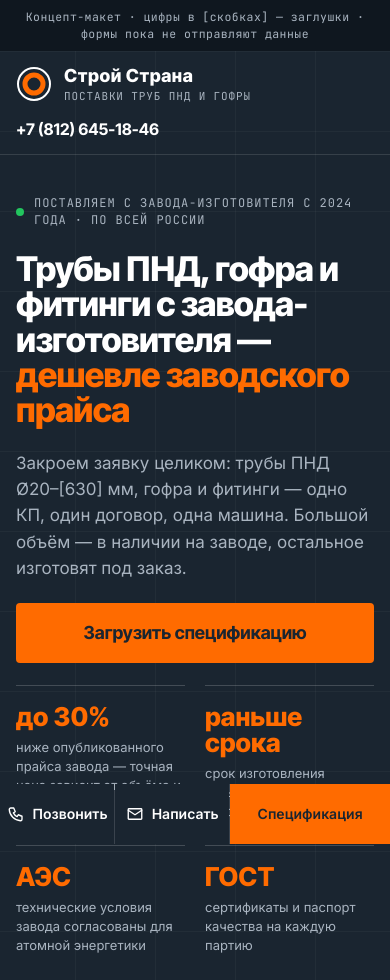
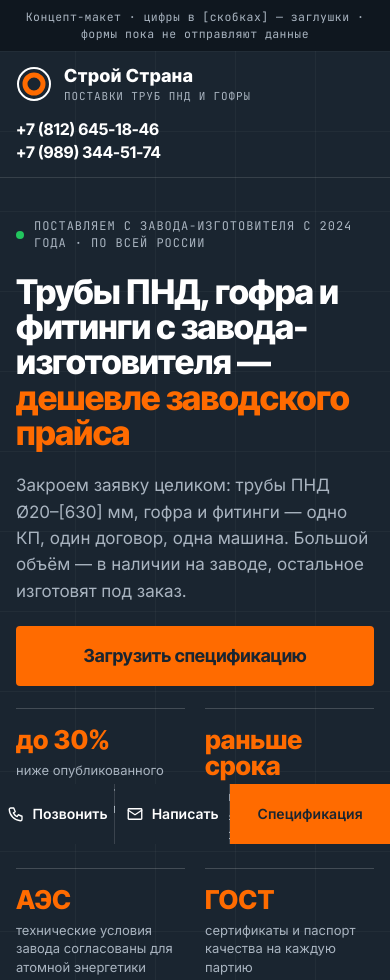
Before and after one commit to BorisMolchanov/pnd-landing, a plain HTML site: page index.html in a window 390 px wide. Shown: the top 980 px of the page. Drawn offline with Linux system fonts and the light colour scheme.

Commit message:
Show the mobile number in the landing header
Both numbers now sit in the header and on the closing screen. To keep
the header on one line, the gaps shrink slightly and screens narrower
than 1280 px show only the first three menu items.

Co-Authored-By: Claude Opus 5.5 <noreply@anthropic.com>

```diff
--- a/assets/styles.css
+++ b/assets/styles.css
@@ -133,18 +133,20 @@ svg { flex: none; }
 .site-header { border-bottom: 1px solid rgba(255,255,255,.12); }
 .header-in {
   display: flex; flex-wrap: wrap; align-items: center; justify-content: space-between;
-  gap: 16px 40px; min-height: 76px; padding-top: 14px; padding-bottom: 14px;
+  gap: 16px 32px; min-height: 76px; padding-top: 14px; padding-bottom: 14px;
 }
 .logo { display: flex; align-items: center; gap: 12px; color: #fff; text-decoration: none; }
 .logo-text { display: flex; flex-direction: column; gap: 3px; }
 .logo-name { font-family: var(--display); font-weight: 800; font-size: 18px; letter-spacing: .03em; line-height: 1.2; }
 .logo-sub { font-family: var(--mono); font-size: 11px; color: var(--muted-dark); letter-spacing: .08em; text-transform: uppercase; line-height: 1.3; }
-.nav { display: flex; flex-wrap: wrap; gap: 8px 28px; font-size: 15px; font-weight: 500; }
+.nav { display: flex; flex-wrap: wrap; gap: 8px 24px; font-size: 15px; font-weight: 500; }
+/* Два телефона в шапке: на средних экранах оставляем три главных пункта меню */
+@media (max-width: 1279px) { .nav a:nth-child(n+4) { display: none; } }
 .nav a { color: #fff; text-decoration: none; }
 .nav a:hover { color: #FFD2B0; }
 .header-contacts { display: flex; align-items: center; gap: 24px; flex-wrap: wrap; }
-.phone { display: flex; flex-direction: column; gap: 3px; line-height: 1.3; }
-.phone a { font-family: var(--display); font-weight: 700; font-size: 19px; color: #fff; text-decoration: none; }
+.phone { display: flex; flex-direction: column; gap: 2px; line-height: 1.3; }
+.phone a { font-family: var(--display); font-weight: 700; font-size: 19px; color: #fff; text-decoration: none; white-space: nowrap; }
 .phone span { font-size: 12px; color: var(--muted-dark); }
 @media (max-width: 1023px) { .nav { display: none; } }
 @media (max-width: 767px) {
--- a/index.html
+++ b/index.html
@@ -37,6 +37,7 @@
       <div class="header-contacts">
         <div class="phone">
           <a href="tel:+78126451846">+7 (812) 645-18-46</a>
+          <a href="tel:+79893445174">+7 (989) 344-51-74</a>
           <span>На связи 9:00–18:00 по Москве</span>
         </div>
         <button type="button" class="btn btn-outline-dark header-price" data-open-price>
@@ -531,6 +532,7 @@
       <a class="btn btn-primary btn-lg" href="#lead-form">Загрузить спецификацию</a>
       <button type="button" class="btn btn-outline-dark" style="height:52px" data-open-price>Запросить оптовый прайс</button>
       <a class="phone-big" href="tel:+78126451846">+7 (812) 645-18-46</a>
+      <a class="phone-big" href="tel:+79893445174">+7 (989) 344-51-74</a>
       <small>9:00–18:00 по Москве · info@stroi-strana.ru</small>
     </div>
   </div>
```
